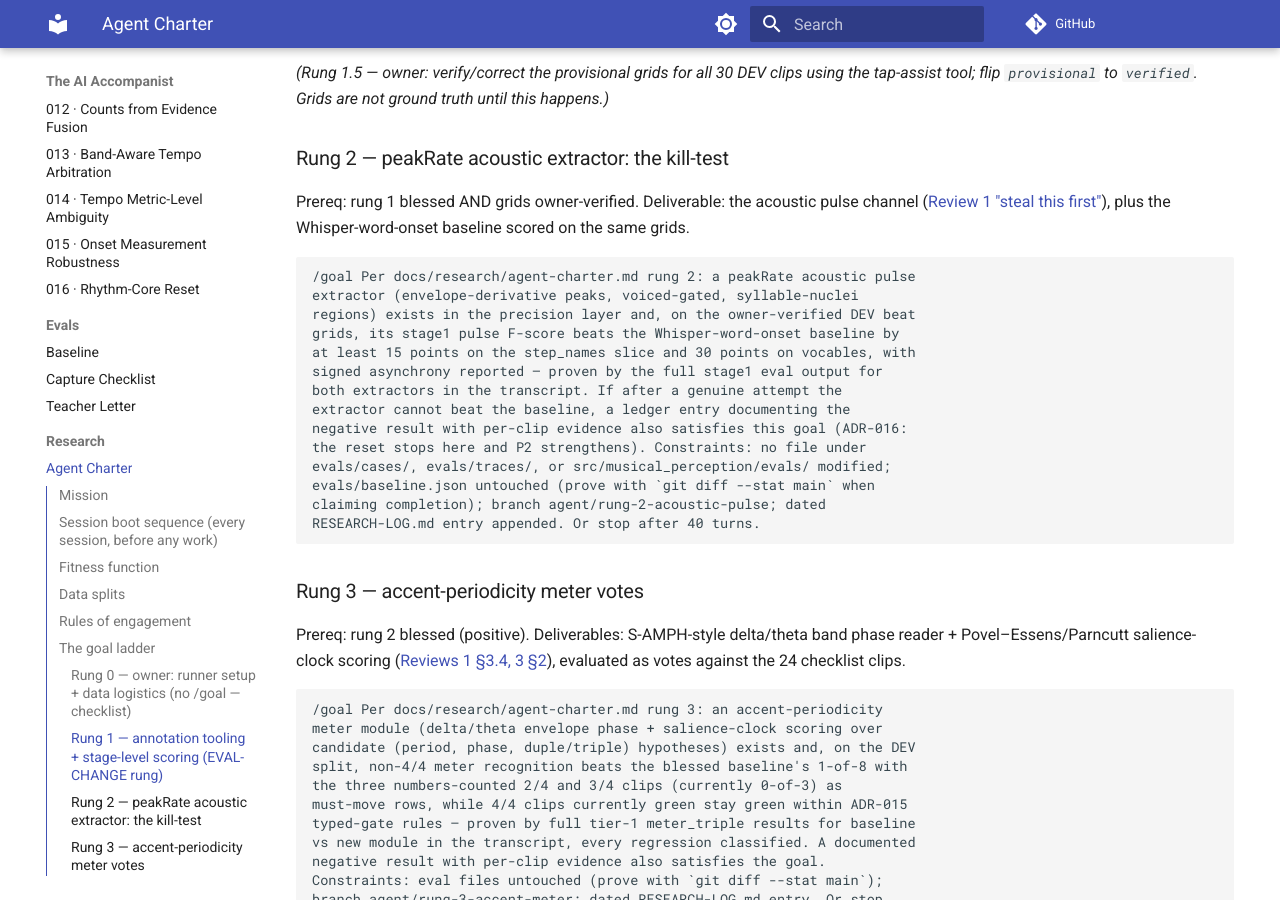
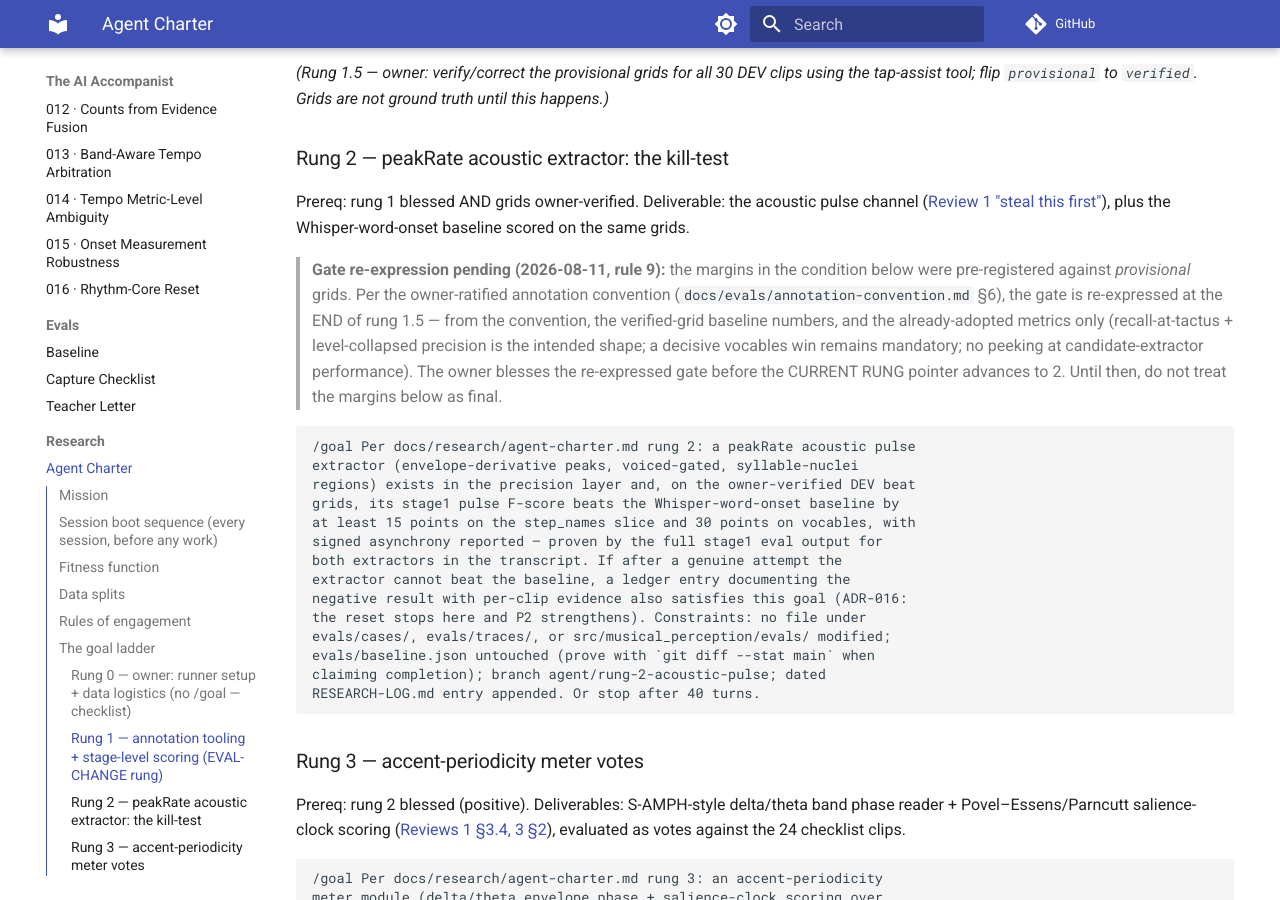
Before and after one commit to ben-juodvalkis/musical-perception, an MkDocs documentation site: the page built from docs/research/agent-charter.md, in a window 1280 px wide and 900 px high, scrolled down 3072 px. Built offline with MkDocs 1.6.1 and Material for MkDocs 9.7.7, drawn with Linux system fonts in a browser that asks for light colours; comment, search, counter and statistics services are not loaded.

Commit message:
docs: charter — rung-2 gate marked pending re-expression per annotation-convention §6
The rung-1.5 decision brief established that the pre-registered rung-2
margins (+15 step_names / +30 vocables) were set against provisional
grids and shift with the ratified annotation convention (tactus-only
beats, vocalized-only, level-collapsed scoring). One defensive note in
the charter so no future session reads the old margins as final: the
gate is re-expressed at end of rung 1.5 from the convention + verified
baseline + adopted metrics only, owner-blessed before the pointer
advances to 2.

Co-Authored-By: Claude Fable 5 <noreply@anthropic.com>
Claude-Session: https://claude.ai/code/session_01Lq9cZ8AsaV6En4f3AZ3dP8

````diff
--- a/docs/research/agent-charter.md
+++ b/docs/research/agent-charter.md
@@ -171,6 +171,17 @@ Prereq: rung 1 blessed AND grids owner-verified. Deliverable: the
 acoustic pulse channel ([Review 1 "steal this first"](review-1-onsets-pcenters.md)),
 plus the Whisper-word-onset baseline scored on the same grids.
 
+> **Gate re-expression pending (2026-08-11, rule 9):** the margins in the
+> condition below were pre-registered against *provisional* grids. Per the
+> owner-ratified annotation convention (`docs/evals/annotation-convention.md`
+> §6), the gate is re-expressed at the END of rung 1.5 — from the
+> convention, the verified-grid baseline numbers, and the already-adopted
+> metrics only (recall-at-tactus + level-collapsed precision is the
+> intended shape; a decisive vocables win remains mandatory; no peeking at
+> candidate-extractor performance). The owner blesses the re-expressed
+> gate before the CURRENT RUNG pointer advances to 2. Until then, do not
+> treat the margins below as final.
+
 ```
 /goal Per docs/research/agent-charter.md rung 2: a peakRate acoustic pulse
 extractor (envelope-derivative peaks, voiced-gated, syllable-nuclei
````
